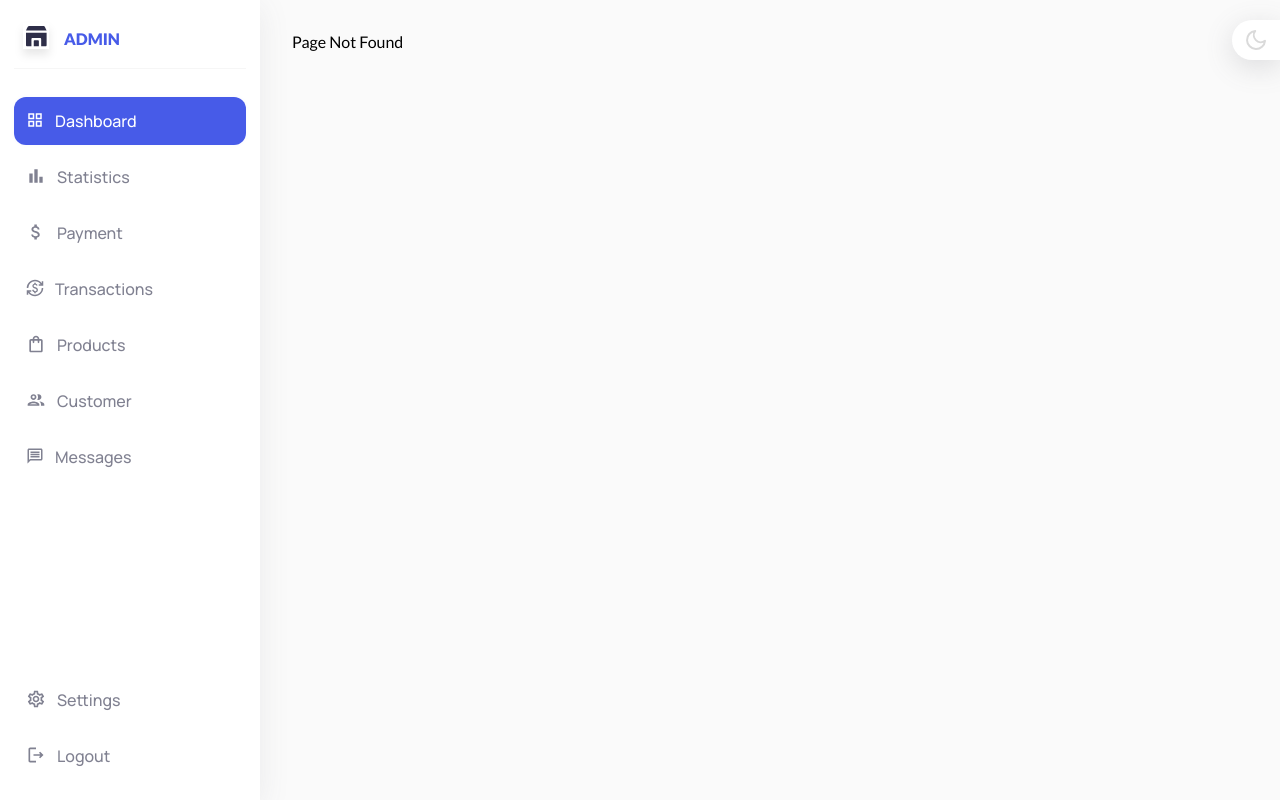
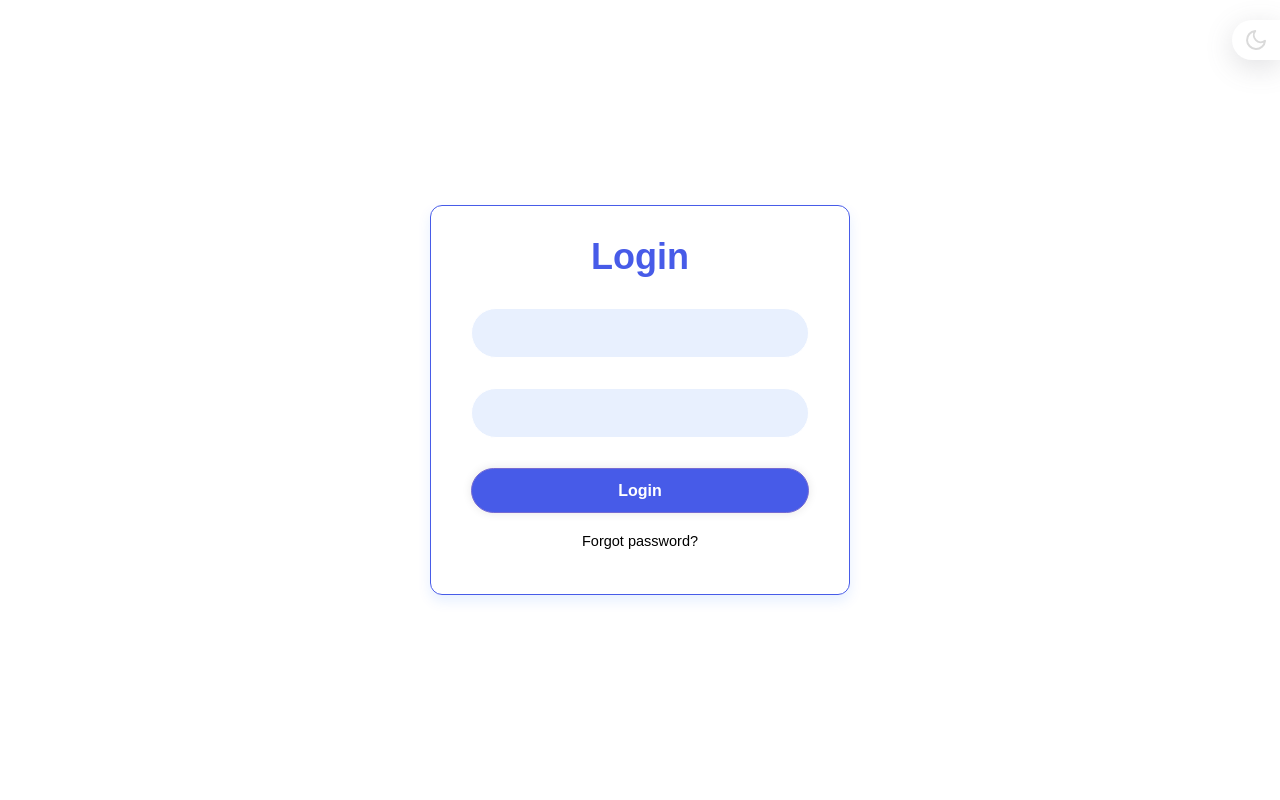
Before and after one commit to komilarozikova/admin, a React (Vite) app: page /signin in a window 1280 px wide. Before the commit this address had no page. Built offline with nearby package versions, Linux system fonts and the light colour scheme.

Commit message:
login page added

```diff
--- a/package.json
+++ b/package.json
@@ -11,6 +11,7 @@
   },
   "dependencies": {
     "date-fns": "^3.1.0",
+    "firebase": "^10.12.2",
     "react": "^18.2.0",
     "react-date-range": "^2.0.0-alpha.4",
     "react-dom": "^18.2.0",
--- a/src/App.jsx
+++ b/src/App.jsx
@@ -7,6 +7,7 @@ import MoonIcon from "./assets/icons/moon.svg";
 import SunIcon from "./assets/icons/sun.svg";
 import BaseLayout from "./layout/BaseLayout";
 import { Dashboard, PageNotFound } from "./screens";
+import Signin from "./components/signin/Signin";
 
 function App() {
   const { theme, toggleTheme } = useContext(ThemeContext);
@@ -28,6 +29,7 @@ function App() {
             <Route path="/" element={<Dashboard />} />
             <Route path="*" element={<PageNotFound />} />
           </Route>
+          <Route path="/signin" element={<Signin />} />
         </Routes>
 
         <button
--- a/src/components/sidebar/Sidebar.jsx
+++ b/src/components/sidebar/Sidebar.jsx
@@ -64,7 +64,7 @@ const Sidebar = () => {
                 <span className="menu-link-icon">
                   <MdOutlineGridView size={18} />
                 </span>
-                <span className="menu-link-text">Dashboard</span>
+                <span className="menu-link-text">Home</span>
               </Link>
             </li>
             <li className="menu-item">
@@ -80,23 +80,7 @@ const Sidebar = () => {
                 <span className="menu-link-icon">
                   <MdOutlineAttachMoney size={20} />
                 </span>
-                <span className="menu-link-text">Payment</span>
-              </Link>
-            </li>
-            <li className="menu-item">
-              <Link to="/" className="menu-link">
-                <span className="menu-link-icon">
-                  <MdOutlineCurrencyExchange size={18} />
-                </span>
-                <span className="menu-link-text">Transactions</span>
-              </Link>
-            </li>
-            <li className="menu-item">
-              <Link to="/" className="menu-link">
-                <span className="menu-link-icon">
-                  <MdOutlineShoppingBag size={20} />
-                </span>
-                <span className="menu-link-text">Products</span>
+                <span className="menu-link-text">Profile</span>
               </Link>
             </li>
             <li className="menu-item">
@@ -104,15 +88,7 @@ const Sidebar = () => {
                 <span className="menu-link-icon">
                   <MdOutlinePeople size={20} />
                 </span>
-                <span className="menu-link-text">Customer</span>
-              </Link>
-            </li>
-            <li className="menu-item">
-              <Link to="/" className="menu-link">
-                <span className="menu-link-icon">
-                  <MdOutlineMessage size={18} />
-                </span>
-                <span className="menu-link-text">Messages</span>
+                <span className="menu-link-text">Users</span>
               </Link>
             </li>
           </ul>
@@ -121,15 +97,7 @@ const Sidebar = () => {
         <div className="sidebar-menu sidebar-menu2">
           <ul className="menu-list">
             <li className="menu-item">
-              <Link to="/" className="menu-link">
-                <span className="menu-link-icon">
-                  <MdOutlineSettings size={20} />
-                </span>
-                <span className="menu-link-text">Settings</span>
-              </Link>
-            </li>
-            <li className="menu-item">
-              <Link to="/" className="menu-link">
+              <Link to="/signin" className="menu-link">
                 <span className="menu-link-icon">
                   <MdOutlineLogout size={20} />
                 </span>
--- /dev/null
+++ b/src/components/signin/Signin.jsx
@@ -0,0 +1,67 @@
+import React, { useState } from 'react';
+import { useNavigate } from 'react-router-dom';
+import '../signin/Signin.scss';
+
+const Signin = () => {
+    const [activeForm, setActiveForm] = useState('login');
+    const [email, setEmail] = useState('');
+    const [password, setPassword] = useState('');
+    const [message, setMessage] = useState('');
+    const navigate = useNavigate();
+
+    const handleSignIn = (e) => {
+        e.preventDefault(); // Prevent default form submission behavior
+        // Check if the provided credentials match the predefined ones
+        if (email === 'admin' && password === '1234') {
+            // Navigate to BaseLayout component
+            navigate('/');
+        } else {
+            setMessage('Invalid credentials. Please try again.');
+        }
+    };
+
+    return (
+        <div>
+            <input type="radio" id="loginForm" name="formToggle" checked={activeForm === 'login'} onChange={() => setActiveForm('login')} />
+            <input type="radio" id="forgotForm" name="formToggle" checked={activeForm === 'forgot'} onChange={() => setActiveForm('forgot')} />
+
+            {activeForm === 'login' && (
+                <div className="wrapper" id="loginFormContent">
+                    <form onSubmit={handleSignIn}>
+                        <h1>Login</h1>
+                        <div className="input-box">
+                            <input type="text"
+                                value={email}
+                                onChange={(e) => setEmail(e.target.value)} required />
+                        </div>
+                        <div className="input-box">
+                            <input type="password"
+                                value={password}
+                                onChange={(e) => setPassword(e.target.value)} required />
+                        </div>
+                        <button type="submit" className="btn">Login</button>
+                        <div className="link">
+                            <p><label htmlFor="forgotForm">Forgot password?</label></p>
+                        </div>
+                    </form>
+                </div>
+            )}
+            {activeForm === 'forgot' && (
+                <div className="wrapper" id="forgotFormContent">
+                    <form>
+                        <h1>Reset your password</h1>
+                        <div className="input-box">
+                            <input type="email" placeholder="Email" required />
+                        </div>
+                        <button type="submit" className="btn">Send Request</button>
+                        <div className="link">
+                            <p><label htmlFor="loginForm">Login</label></p>
+                        </div>
+                    </form>
+                </div>
+            )}
+        </div>
+    );
+};
+
+export default Signin;
--- /dev/null
+++ b/src/components/signin/Signin.scss
@@ -0,0 +1,128 @@
+* {
+    margin: 0;
+    padding: 0;
+    box-sizing: border-box;
+    font-family: "Poppins", sans-serif;
+  }
+
+  body {
+    display: flex;
+    justify-content: center;
+    align-items: center;
+    min-height: 100vh;
+    background: #ffffff;
+    background-size: cover;
+    background-position: center;
+  }
+
+  .wrapper {
+    width: 420px;
+    background: transparent;
+    border: 1px solid var(--primary-color);
+    backdrop-filter: blur(4px);
+    color: #fff;
+    border-radius: 12px;
+    padding: 30px 40px;
+    display: none;
+    box-shadow: 0px 6px 13px rgb(6 94 255 / 10%);
+
+    h1 {
+      font-size: 36px;
+      text-align: center;
+      color: var(--primary-color);
+    }
+
+    .input-box {
+      position: relative;
+      width: 100%;
+      height: 50px;
+      margin: 30px 0;
+
+      input {
+        width: 100%;
+        height: 100%;
+        background: rgb(232, 240, 254);
+        border: none;
+        outline: none;
+        border: 1px solid white;
+        border-radius: 40px;
+        font-size: 16px;
+        padding: 20px 45px 20px 20px;
+        color: #000;
+        &::placeholder {
+          color: #a3a3a3;
+        }
+      }
+
+      i {
+        position: absolute;
+        right: 20px;
+        top: 30%;
+        transform: translate(-50%);
+        font-size: 20px;
+      }
+    }
+
+    .checkbox1 {
+      display: flex;
+      justify-content: space-between;
+      font-size: 14.5px;
+      margin: -15px 0 15px;
+
+      label input {
+        accent-color: #fff;
+        margin-right: 3px;
+      }
+
+      a {
+        color: #fff;
+        text-decoration: none;
+
+        &:hover {
+          text-decoration: underline;
+        }
+      }
+    }
+
+    .btn {
+      width: 100%;
+      height: 45px;
+      background-color: var(--primary-color);
+      border: none;
+      outline: none;
+      border-radius: 40px;
+      border: 1px solid rgb(117, 107, 211);
+      box-shadow: 0 0 10px rgba(0, 0, 0, .1);
+      cursor: pointer;
+      font-size: 16px;
+      color: #ffffff;
+      font-weight: 600;
+    }
+
+    .link {
+      font-size: 14.5px;
+      text-align: center;
+      margin: 20px 0 15px;
+      color: #000;
+
+      p a {
+        color: #fff;
+        text-decoration: none;
+        font-weight: 600;
+
+        &:hover {
+          text-decoration: underline;
+        }
+      }
+    }
+  }
+
+  #loginForm:checked ~ #loginFormContent,
+  #registerForm:checked ~ #registerFormContent,
+  #forgotForm:checked ~ #forgotFormContent {
+    display: block;
+  }
+
+  input[type="radio"] {
+    display: none;
+  }
```
Also changed, not shown: 1 other file (tests, documents, lock files or other folders).
